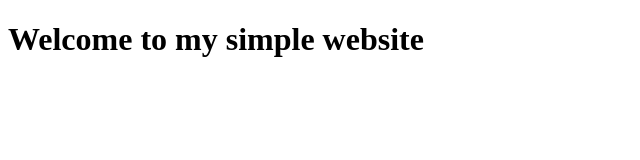
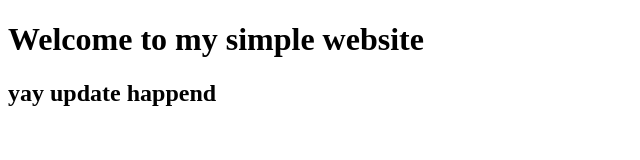
Before and after one commit to KjetilHHauger/hello-cicd, a plain HTML site: page index.html in a window 1280 px wide. Shown: the whole page, without its empty margins (0-640 px from the left). Drawn offline with Linux system fonts and the light colour scheme.

Commit message:
updated the index

```diff
--- a/index.html
+++ b/index.html
@@ -7,5 +7,6 @@
 </head>
 <body>
     <h1>Welcome to my simple website</h1>
+    <h2>yay update happend</h2>
 </body>
 </html>
```
